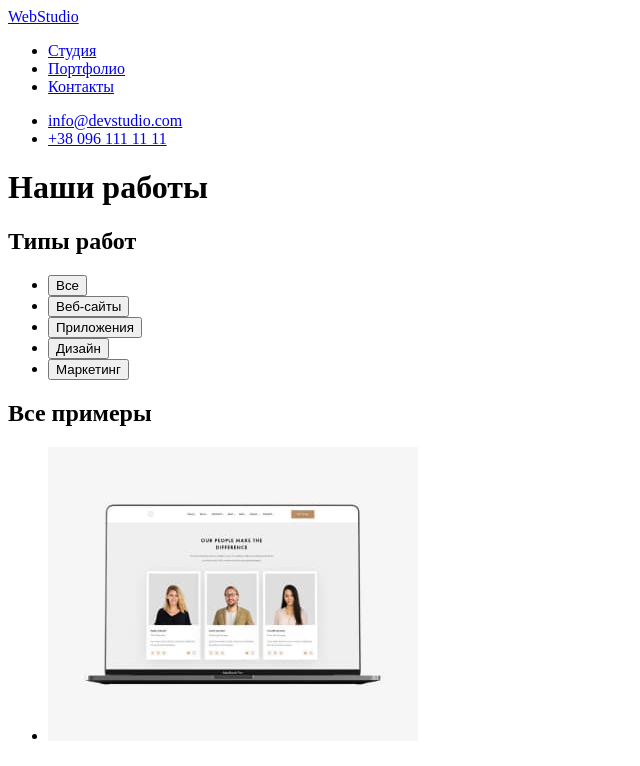
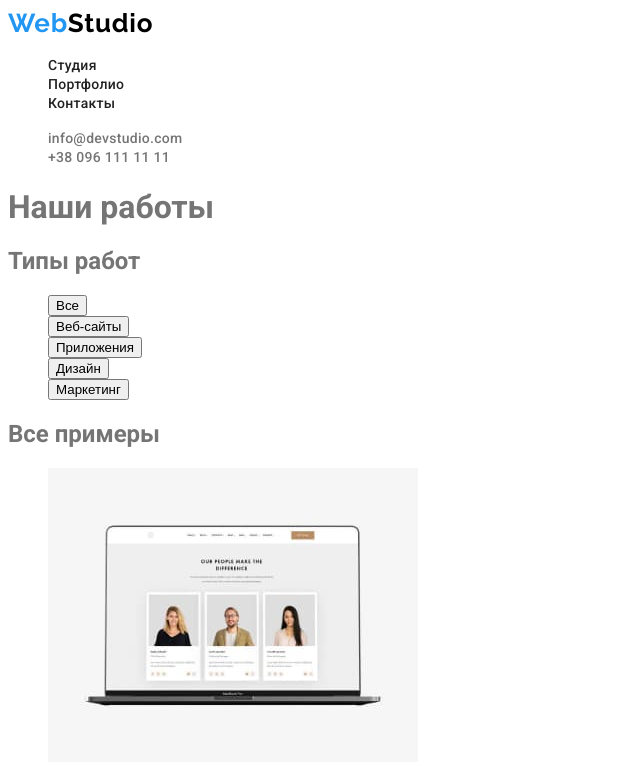
Before and after one commit to OlhaKliuchkei/goit-markup-hw-02, a plain HTML site: page portfolio.html in a window 1280 px wide. Shown: the top 766 px of the page, without its empty margins (0-640 px from the left). Drawn offline with Linux system fonts and the light colour scheme.

Commit message:
header css

```diff
--- a/CSS/styles.css
+++ b/CSS/styles.css
@@ -0,0 +1,53 @@
+:root {
+  --main-title-color: #212121;
+  --small-title-color: #212121;
+  --buttons-text-color: #212121;
+  --links-text-color: #212121;
+  --logo-black-color: #000000;
+  --logo-white-color: #ffffff;
+  --logo-blue-color: #2196f3;
+  --accent-color: #2196f3;
+  --background-headfooter-color: #2f303a;
+  --link-color: #757575;
+}
+body {
+  font-family: "Roboto", "Raleway", sans-serif;
+  color: #757575;
+}
+.list {
+  list-style: none;
+}
+.link {
+  text-decoration: none;
+}
+.header-logo {
+  font-family: Raleway;
+  font-weight: bold;
+  font-size: 26px;
+  line-height: 1.2;
+  letter-spacing: 0.03em;
+  color: var(--logo-black-color);
+  text-decoration: none;
+}
+.logo-color {
+  color: var(--logo-blue-color);
+}
+.header-link {
+  font-weight: 500;
+  font-size: 14px;
+  line-height: 1.14;
+  letter-spacing: 0.02em;
+  color: var(--links-text-color);
+}
+.ln-contact {
+  font-weight: 500;
+  font-size: 14px;
+  line-height: 1.14;
+  letter-spacing: 0.02em;
+  color: var(--link-color);
+}
+
+.link:hover,
+.link:focus {
+  color: var(--accent-color);
+}
--- a/portfolio.html
+++ b/portfolio.html
@@ -5,47 +5,52 @@
     <meta http-equiv="X-UA-Compatible" content="IE=edge">
     <meta name="viewport" content="width=device-width, initial-scale=1.0">
     <title>Portfolio</title>
+    <link rel="preconnect" href="https://fonts.googleapis.com">
+    <link rel="preconnect" href="https://fonts.gstatic.com" crossorigin>
+    <link href="https://fonts.googleapis.com/css2?family=Raleway:wght@700&family=Roboto:wght@400;500;700;900&display=swap"
+        rel="stylesheet">
+    <link rel="stylesheet" href="./CSS/styles.css" />
 </head>
 <body>
-<header>
-    <nav>
-        <a href="./index.html" lang="en">WebStudio</a>
-        <ul>
-            <li><a href="./index.html">Студия</a></li>
-            <li><a href="./portfolio.html">Портфолио</a></li>
-            <li><a href="#">Контакты</a></li>
+<header class="header">
+    <nav class="header-navigation">
+        <a href="./index.html" lang="en" class="header-logo "><span class="logo-color">Web</span>Studio</a>
+        <ul class="header-list list">
+            <li class="header-item"><a href="./index.html" class="header-link link">Студия</a></li>
+            <li class="header-item"><a href="./portfolio.html" class="header-link link">Портфолио</a></li>
+            <li class="header-item"><a href="#" class="header-link link">Контакты</a></li>
         </ul>
     </nav>
-    <ul>
-        <li><a href="mailto:info@devstudio.com">info@devstudio.com</a></li>
-        <li><a href="tel:+380961111111">+38 096 111 11 11</a></li>
+    <ul class="contact-list list">
+        <li><a href="mailto:info@devstudio.com" class="ln-contact link">info@devstudio.com</a></li>
+        <li><a href="tel:+380961111111" class="ln-contact link">+38 096 111 11 11</a></li>
     </ul>
 </header>
 <main>
     <h1>Наши работы</h1>
     <div>
         <h2>Типы работ</h2>
-<ul>
+<ul class="list">
     <li>
-        <button type="button">Все</button>
+        <button type="button" class="link">Все</button>
     </li>
     <li>
-        <button type="button">Веб-сайты</button>
+        <button type="button" class="link">Веб-сайты</button>
     </li>
     <li>
-        <button type="button">Приложения</button>
+        <button type="button" class="link">Приложения</button>
     </li>
     <li>
-        <button type="button">Дизайн</button>
+        <button type="button" class="link">Дизайн</button>
     </li>
     <li>
-        <button type="button">Маркетинг</button>
+        <button type="button" class="link">Маркетинг</button>
     </li>
 </ul>
 </div>
 <h2>Все примеры</h2>
 <div>
-<ul>
+<ul class="list">
 <li>
     <img src="./images/technokriak.jpg" alt="Laptop" width="370" height="294"/>
     <h3>Технокряк</h3>
@@ -95,17 +100,18 @@
 </div>
 </main>
     <footer>
-        <a href="./index.html" lang="en">WebStudio</a>
+        <a href="./index.html" lang="en" class="logo link link">WebStudio</a>
         <address>
-            <ul>
+            <ul class="list">
                 <li>
-                    <a href="https://goo.gl/maps/wxARDyRyRh4Czm1X7" target="blank">г. Киев, пр-т Леси Украинки, 26</a>
+                    <a href="https://goo.gl/maps/wxARDyRyRh4Czm1X7" target="blank" class="link">г. Киев, пр-т Леси Украинки,
+                        26</a>
                 </li>
                 <li>
-                    <a href="mailto:info@devstudio.com">info@devstudio.com</a>
+                    <a href="mailto:info@devstudio.com" class="link">info@devstudio.com</a>
                 </li>
                 <li>
-                    <a href="tel:+380961111111">+38 096 111 11 11</a>
+                    <a href="tel:+380961111111" class="link">+38 096 111 11 11</a>
                 </li>
             </ul>
         </address>
@@ -113,5 +119,6 @@
             src="https://www.google.com/maps/embed?pb=!1m18!1m12!1m3!1d2541.7792674063635!2d30.536197115546226!3d50.42658409696563!2m3!1f0!2f0!3f0!3m2!1i1024!2i768!4f13.1!3m3!1m2!1s0x40d4cf0e033ecbe9%3A0x57a4dffefec77da0!2z0LHRg9C70YzQstCw0YAg0JvQtdGB0ZYg0KPQutGA0LDRl9C90LrQuCwgMjYsINCa0LjRl9CyLCAwMjAwMA!5e0!3m2!1suk!2sua!4v1635609941833!5m2!1suk!2sua"
             width="600" height="450" style="border: 0" allowfullscreen="" loading="lazy"></iframe>
     </footer>
-</body>
-</html>
+    </body>
+
+    </html>
```
Also changed, not shown: index.html (+29 -19 lines).
